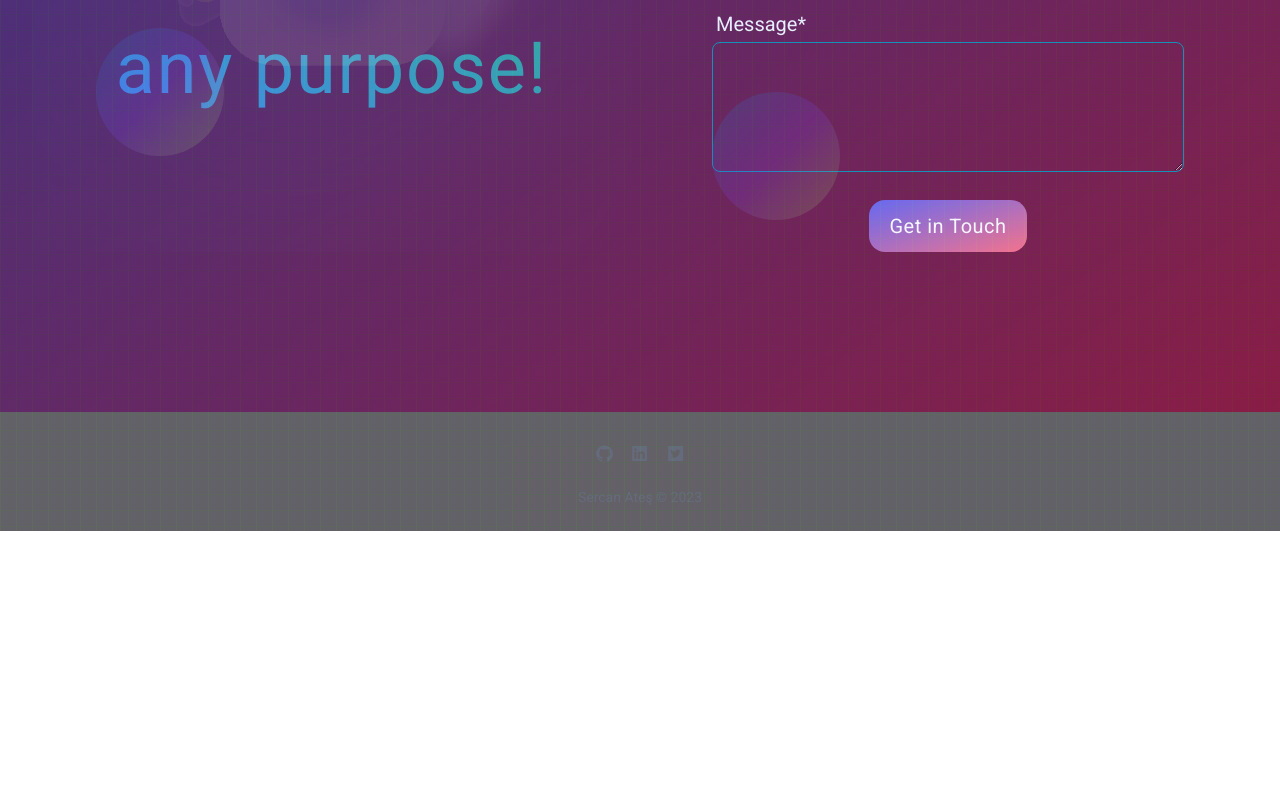
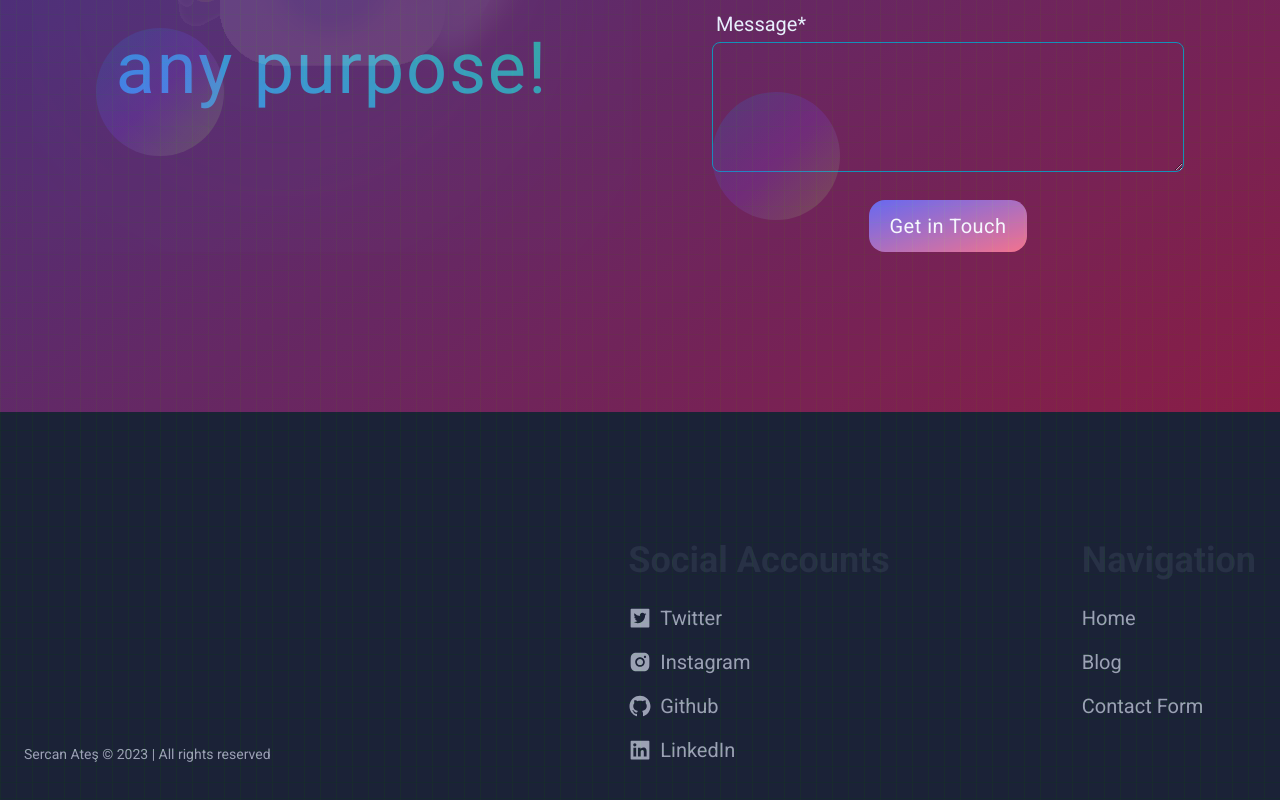
Before and after one commit to sercanio/homepage, a Next.js app: page / in a window 1280 px wide. Shown: the part 2098-2898 px from the top of the page. Before the commit the page ends 2629 px from the top, so only its background shows below. Built offline with nearby package versions, Linux system fonts and the light colour scheme.

Commit message:
Update footer section

```diff
--- a/src/components/Footer/index.tsx
+++ b/src/components/Footer/index.tsx
@@ -1,11 +1,51 @@
 import Link from 'next/link'
 const Footer = () => {
   return (
-    <footer className="w-full mx-auto px-4 opacity-70 bg-stone-900 pt-8">
-      <nav>
-        <ul className="flex justify-center gap-4">
-          <li>
-            <Link href="https://github.com/atessercan" target="_blank">
+    <footer className="bg-gray-900 w-full max-w-[1920px] mx-auto pt-12 md:pt-20 lg:pt-24 pb-8">
+      <div className="container mx-auto px-6 py-4 flex justify-between items-start gap-8 lg:gap-0 flex-wrap">
+        <div className="self-end order-2 lg:order-first">
+          {/* <p className="text-gray-400">123 Main Street, Anytown USA 12345</p> */}
+          <p className="text-sm text-gray-400 mb-2">
+            Sercan Ateş © {new Date().getFullYear()} | All rights reserved
+          </p>
+        </div>
+        <div className="flex gap-24 lg:gap-32 xl:gap-48 2xl:gap-64">
+          <div className="flex flex-col gap-4">
+            <h3 className="text-xl sm:text-2xl md:text-3xl lg:text-4xl">
+              Social Accounts
+            </h3>
+            <div className="flex flex-col text-xl [&>a]:flex [&>a]:gap-2 [&>a]:items-center [&>a]:text-gray-400 hover:[&>a]:text-gray-100 [&>a]:py-2">
+              <Link href="https://twitter.com/sercan_io">
+                <svg
+                  stroke="currentColor"
+                  fill="currentColor"
+                  strokeWidth="0"
+                  viewBox="0 0 1024 1024"
+                  height="1.2em"
+                  width="1.2em"
+                  xmlns="http://www.w3.org/2000/svg"
+                >
+                  <path d="M880 112H144c-17.7 0-32 14.3-32 32v736c0 17.7 14.3 32 32 32h736c17.7 0 32-14.3 32-32V144c0-17.7-14.3-32-32-32zM727.3 401.7c.3 4.7.3 9.6.3 14.4 0 146.8-111.8 315.9-316.1 315.9-63 0-121.4-18.3-170.6-49.8 9 1 17.6 1.4 26.8 1.4 52 0 99.8-17.6 137.9-47.4-48.8-1-89.8-33-103.8-77 17.1 2.5 32.5 2.5 50.1-2a111 111 0 0 1-88.9-109v-1.4c14.7 8.3 32 13.4 50.1 14.1a111.13 111.13 0 0 1-49.5-92.4c0-20.7 5.4-39.6 15.1-56a315.28 315.28 0 0 0 229 116.1C492 353.1 548.4 292 616.2 292c32 0 60.8 13.4 81.1 35 25.1-4.7 49.1-14.1 70.5-26.7-8.3 25.7-25.7 47.4-48.8 61.1 22.4-2.4 44-8.6 64-17.3-15.1 22.2-34 41.9-55.7 57.6z"></path>
+                </svg>
+                <span className="sr-only">Sercan&apos;s Twitter profile</span>
+                Twitter
+              </Link>
+              <Link href="https://instagram.com/sercan.io">
+                <svg
+                  stroke="currentColor"
+                  fill="currentColor"
+                  strokeWidth="0"
+                  viewBox="0 0 1024 1024"
+                  height="1.2em"
+                  width="1.2em"
+                  xmlns="http://www.w3.org/2000/svg"
+                >
+                  <path d="M512 378.7c-73.4 0-133.3 59.9-133.3 133.3S438.6 645.3 512 645.3 645.3 585.4 645.3 512 585.4 378.7 512 378.7zM911.8 512c0-55.2.5-109.9-2.6-165-3.1-64-17.7-120.8-64.5-167.6-46.9-46.9-103.6-61.4-167.6-64.5-55.2-3.1-109.9-2.6-165-2.6-55.2 0-109.9-.5-165 2.6-64 3.1-120.8 17.7-167.6 64.5C132.6 226.3 118.1 283 115 347c-3.1 55.2-2.6 109.9-2.6 165s-.5 109.9 2.6 165c3.1 64 17.7 120.8 64.5 167.6 46.9 46.9 103.6 61.4 167.6 64.5 55.2 3.1 109.9 2.6 165 2.6 55.2 0 109.9.5 165-2.6 64-3.1 120.8-17.7 167.6-64.5 46.9-46.9 61.4-103.6 64.5-167.6 3.2-55.1 2.6-109.8 2.6-165zM512 717.1c-113.5 0-205.1-91.6-205.1-205.1S398.5 306.9 512 306.9 717.1 398.5 717.1 512 625.5 717.1 512 717.1zm213.5-370.7c-26.5 0-47.9-21.4-47.9-47.9s21.4-47.9 47.9-47.9 47.9 21.4 47.9 47.9a47.84 47.84 0 0 1-47.9 47.9z"></path>
+                </svg>
+                <span className="sr-only">Sercan&apos;s Instagram profile</span>
+                Instagram
+              </Link>
+              <Link href="https://github.com/sercanio">
                 <svg
                   stroke="currentColor"
                   fill="currentColor"
@@ -18,10 +58,9 @@ const Footer = () => {
                   <path d="M511.6 76.3C264.3 76.2 64 276.4 64 523.5 64 718.9 189.3 885 363.8 946c23.5 5.9 19.9-10.8 19.9-22.2v-77.5c-135.7 15.9-141.2-73.9-150.3-88.9C215 726 171.5 718 184.5 703c30.9-15.9 62.4 4 98.9 57.9 26.4 39.1 77.9 32.5 104 26 5.7-23.5 17.9-44.5 34.7-60.8-140.6-25.2-199.2-111-199.2-213 0-49.5 16.3-95 48.3-131.7-20.4-60.5 1.9-112.3 4.9-120 58.1-5.2 118.5 41.6 123.2 45.3 33-8.9 70.7-13.6 112.9-13.6 42.4 0 80.2 4.9 113.5 13.9 11.3-8.6 67.3-48.8 121.3-43.9 2.9 7.7 24.7 58.3 5.5 118 32.4 36.8 48.9 82.7 48.9 132.3 0 102.2-59 188.1-200 212.9a127.5 127.5 0 0 1 38.1 91v112.5c.8 9 0 17.9 15 17.9 177.1-59.7 304.6-227 304.6-424.1 0-247.2-200.4-447.3-447.5-447.3z"></path>
                 </svg>
                 <span className="sr-only">Sercan&apos;s GitHub profile</span>
+                Github
               </Link>
-          </li>
-          <li>
-            <Link href="https://linkedin.com/in/sercanates" target="_blank">
+              <Link href="https://linkedin.com/in/sercanates">
                 <svg
                   stroke="currentColor"
                   fill="currentColor"
@@ -34,29 +73,22 @@ const Footer = () => {
                   <path d="M880 112H144c-17.7 0-32 14.3-32 32v736c0 17.7 14.3 32 32 32h736c17.7 0 32-14.3 32-32V144c0-17.7-14.3-32-32-32zM349.3 793.7H230.6V411.9h118.7v381.8zm-59.3-434a68.8 68.8 0 1 1 68.8-68.8c-.1 38-30.9 68.8-68.8 68.8zm503.7 434H675.1V608c0-44.3-.8-101.2-61.7-101.2-61.7 0-71.2 48.2-71.2 98v188.9H423.7V411.9h113.8v52.2h1.6c15.8-30 54.5-61.7 112.3-61.7 120.2 0 142.3 79.1 142.3 181.9v209.4z"></path>
                 </svg>
                 <span className="sr-only">Sercan&apos;s LinkedIn profile</span>
+                LinkedIn
               </Link>
-          </li>
-          <li>
-            <Link href="https://twitter.com/sercan_io" target="_blank">
-              <svg
-                stroke="currentColor"
-                fill="currentColor"
-                strokeWidth="0"
-                viewBox="0 0 1024 1024"
-                height="1.2em"
-                width="1.2em"
-                xmlns="http://www.w3.org/2000/svg"
-              >
-                <path d="M880 112H144c-17.7 0-32 14.3-32 32v736c0 17.7 14.3 32 32 32h736c17.7 0 32-14.3 32-32V144c0-17.7-14.3-32-32-32zM727.3 401.7c.3 4.7.3 9.6.3 14.4 0 146.8-111.8 315.9-316.1 315.9-63 0-121.4-18.3-170.6-49.8 9 1 17.6 1.4 26.8 1.4 52 0 99.8-17.6 137.9-47.4-48.8-1-89.8-33-103.8-77 17.1 2.5 32.5 2.5 50.1-2a111 111 0 0 1-88.9-109v-1.4c14.7 8.3 32 13.4 50.1 14.1a111.13 111.13 0 0 1-49.5-92.4c0-20.7 5.4-39.6 15.1-56a315.28 315.28 0 0 0 229 116.1C492 353.1 548.4 292 616.2 292c32 0 60.8 13.4 81.1 35 25.1-4.7 49.1-14.1 70.5-26.7-8.3 25.7-25.7 47.4-48.8 61.1 22.4-2.4 44-8.6 64-17.3-15.1 22.2-34 41.9-55.7 57.6z"></path>
-              </svg>
-              <span className="sr-only">Sercan&apos;s Twitter profile</span>
-            </Link>
-          </li>
-        </ul>
-      </nav>
-      <p className="text-sm text-center py-2">
-        Sercan Ateş © {new Date().getFullYear()}
-      </p>
+            </div>
+          </div>
+          <div className="flex flex-col gap-4">
+            <h3 className="text-xl sm:text-2xl md:text-3xl lg:text-4xl">
+              Navigation
+            </h3>
+            <div className="flex flex-col text-xl [&>a]:text-gray-400 hover:[&>a]:text-gray-100 [&>a]:py-2">
+              <Link href="/">Home</Link>
+              <Link href="/blog">Blog</Link>
+              <Link href="#contact">Contact Form</Link>
+            </div>
+          </div>
+        </div>
+      </div>
     </footer>
   )
 }
```
Lines whose indentation alone changed are shown as unchanged.
